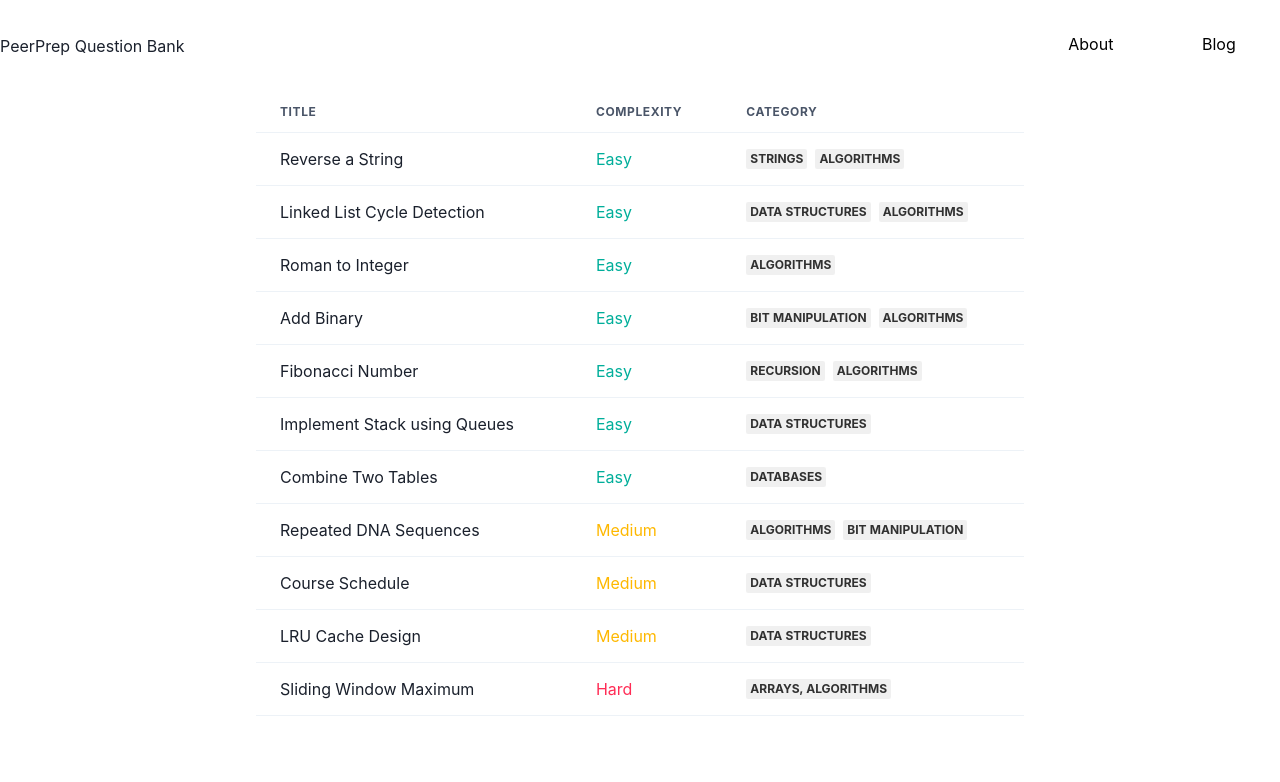
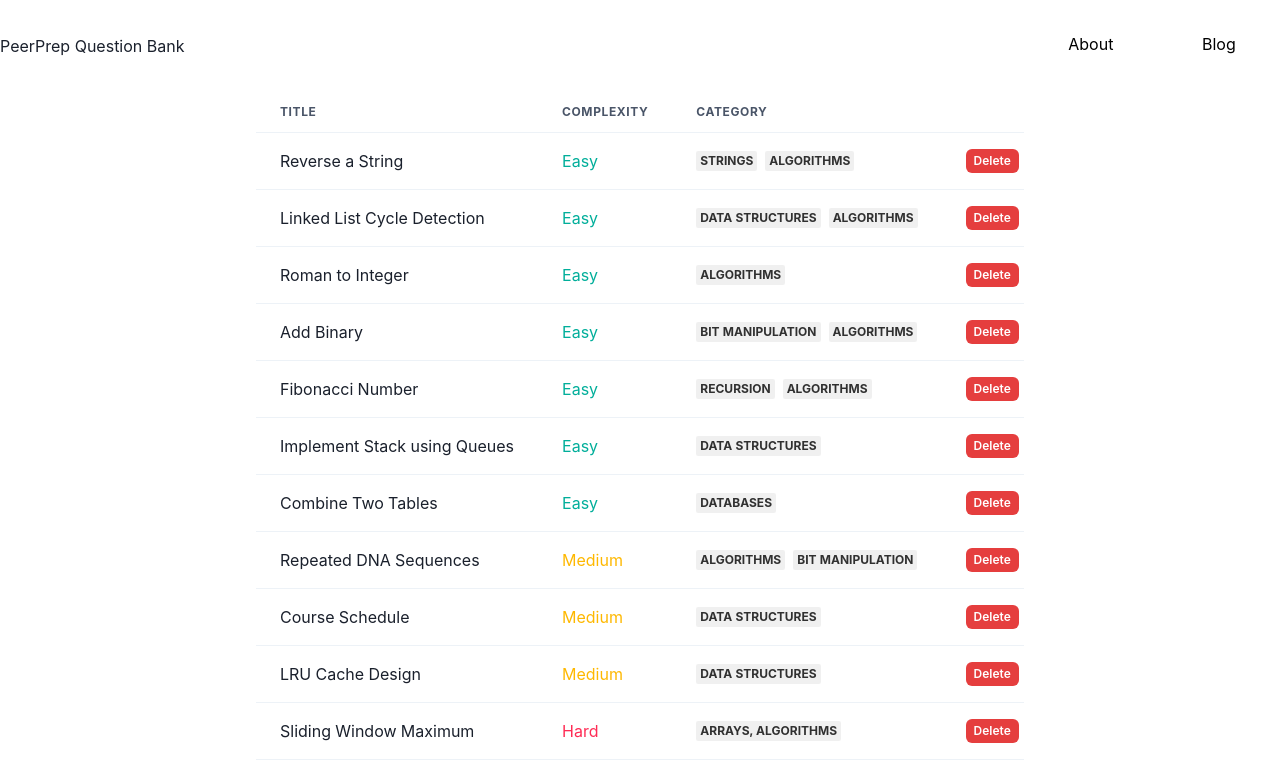
Before and after one commit to CS3219-AY2324S1/ay2324s1-course-assessment-g36, a Next.js app in the folder question-bank-spa/: page / in a window 1280 px wide. Shown: the top 782 px of the page. Built offline with nearby package versions, Linux system fonts and the light colour scheme.

Commit message:
[SL] Add delete question functionality

```diff
--- a/question-bank-spa/src/components/QuestionRow/QuestionRow.tsx
+++ b/question-bank-spa/src/components/QuestionRow/QuestionRow.tsx
@@ -1,6 +1,7 @@
 import {
   Tr,
   Td,
+  Button,
 } from '@chakra-ui/react'
 import QuestionTitle from '../QuestionTitle/QuestionTitle'
 import QuestionTopic from '../QuestionTopic/QuestionTopic'
@@ -12,14 +13,17 @@ interface IOwnProps {
   complexity: string
   description: string
   link: string
+  deleteQuestion: (questionTitle: string) => void
 }
 
-export default function QuestionRow({ title, categories, complexity, description, link }: IOwnProps): JSX.Element {
+export default function QuestionRow({ title, categories, complexity, description, link, deleteQuestion }: IOwnProps): JSX.Element {
+
   return (
     <Tr>
       <Td><QuestionTitle title={title} description={description} link={link} /></Td>
       <Td><QuestionComplexity complexity={complexity}/></Td>
       <Td><QuestionTopic categories={categories}/></Td>
+      <Td><Button size="xs" colorScheme="red" onClick={() => deleteQuestion(title)}>Delete</Button></Td>
     </Tr>
 
   )
--- a/question-bank-spa/src/components/QuestionsTable/QuestionsTable.tsx
+++ b/question-bank-spa/src/components/QuestionsTable/QuestionsTable.tsx
@@ -27,6 +27,14 @@ export default function QuestionsTable(): JSX.Element {
 
   }, []);
 
+  function deleteQuestion(questionTitle: string) {
+    const questionKey = `question_${questionTitle}`
+    if (!localStorage.getItem(questionKey)) return
+    localStorage.removeItem(questionKey)
+    const filteredQuestions = questions.filter(question => question.title != questionTitle);
+    setQuestions(filteredQuestions)
+  }
+
   if (isLoading) {
     return <Stack>
       <Skeleton height='40px' />
@@ -50,6 +58,7 @@ export default function QuestionsTable(): JSX.Element {
             <Th>title</Th>
             <Th>complexity</Th>
             <Th>category</Th>
+            <Th></Th>
           </Tr>
         </Thead>
         <Tbody>
@@ -62,6 +71,7 @@ export default function QuestionsTable(): JSX.Element {
                 complexity={question.complexity}
                 description={question.description}
                 link={question.link}
+                deleteQuestion={deleteQuestion}
               />)
           }
         </Tbody>
--- a/question-bank-spa/src/utils/populateQuestions.ts
+++ b/question-bank-spa/src/utils/populateQuestions.ts
@@ -13,9 +13,9 @@ export function populateToLocalStorage(): void {
     }
 
     questionsArray.forEach((question: QuestionObject) => {
-      const existingQuestion = localStorage.getItem(`question_${question.id}`);
+      const existingQuestion = localStorage.getItem(`question_${question.title}`);
       if (!existingQuestion) {
-        localStorage.setItem(`question_${question.id}`, JSON.stringify(question));
+        localStorage.setItem(`question_${question.title}`, JSON.stringify(question));
       }
     })
 
```
